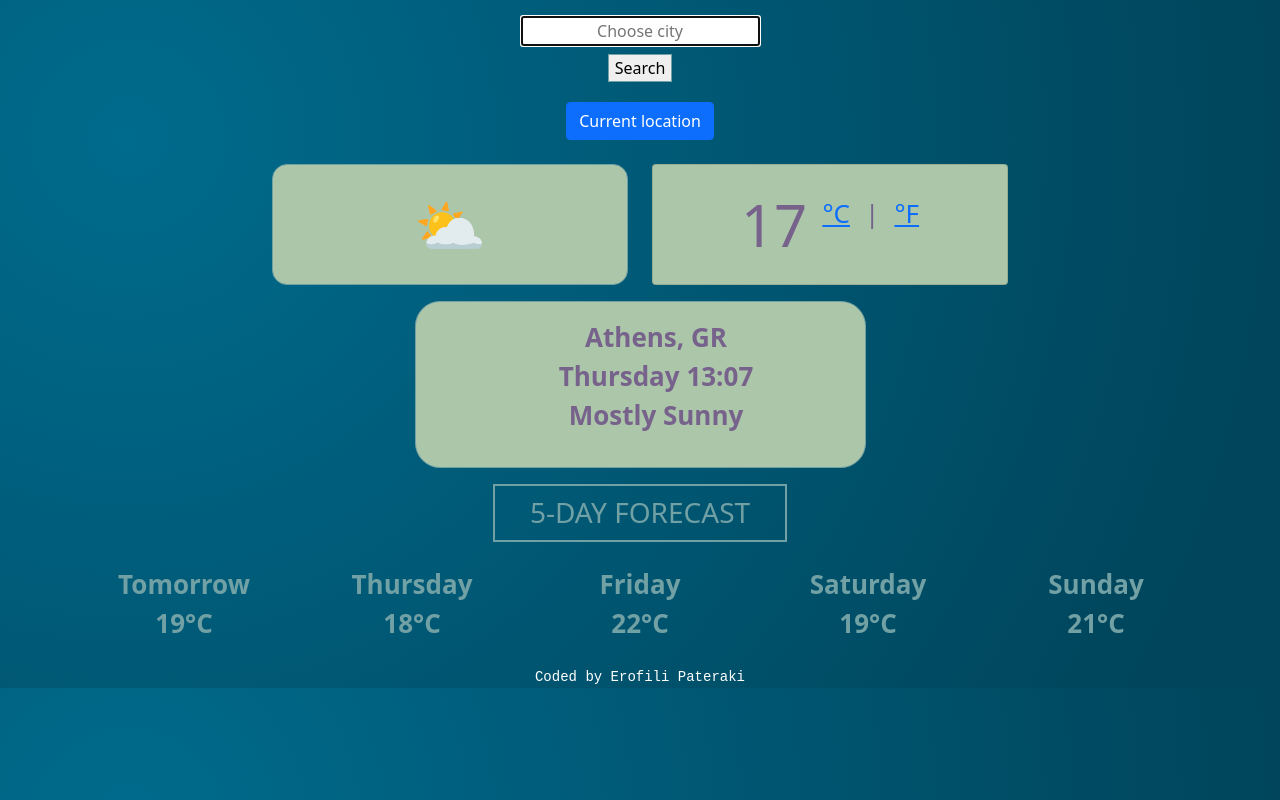
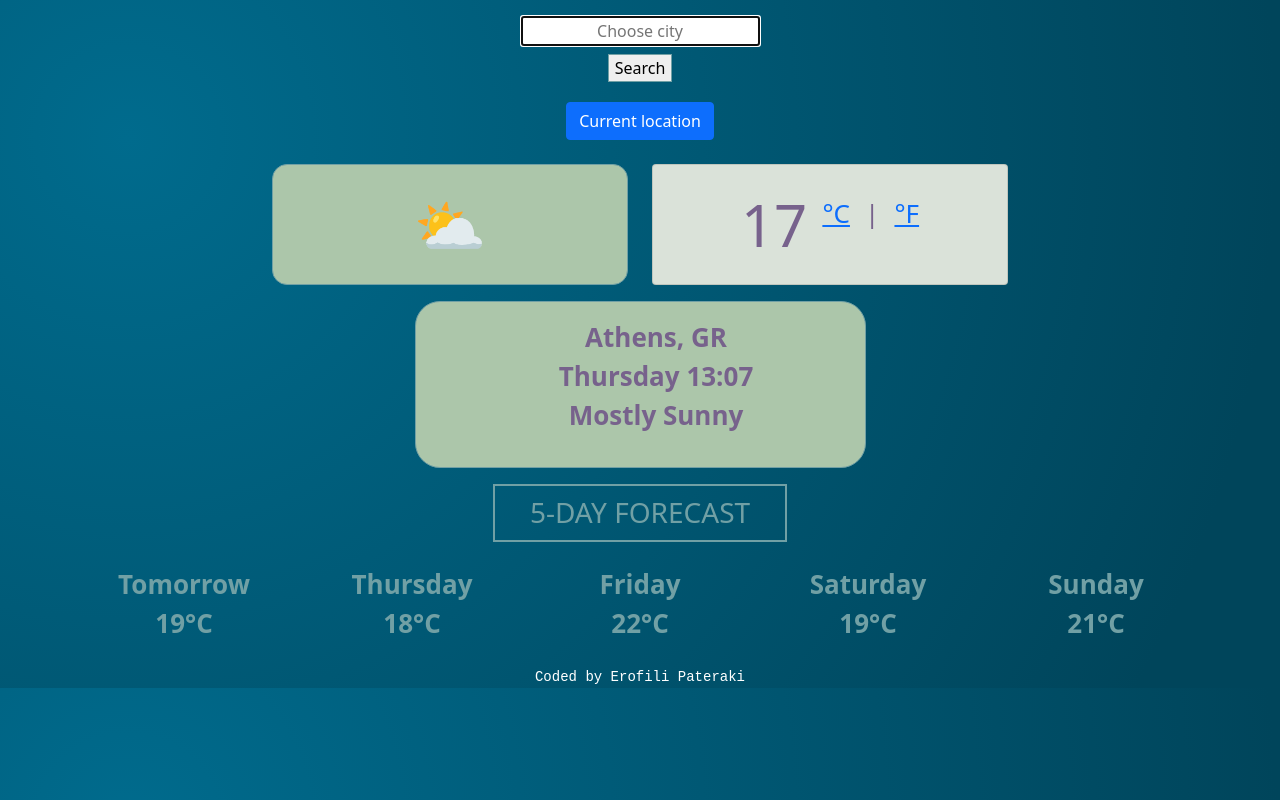
Before and after one commit to erofili1/first-project, a plain HTML site: page index.html in a window 1280 px wide. Drawn offline with nearby package versions, Linux system fonts and the light colour scheme; files that its build step writes are made by us from their sources; files whose address does not match are found by name.

```diff
--- a/src/styles.css
+++ b/src/styles.css
@@ -30,7 +30,7 @@
 
 #temperature-info {
   font-size: 58px;
-  background: #acc6aa;
+  background: #dae2d9;
   color: #77628c;
 }
 .units {
```
Also changed, not shown: index.html (renamed from src/index.html).
